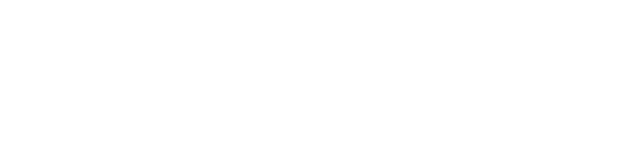
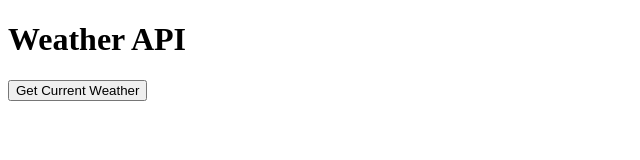
Before and after one commit to acciojob/weather-api-roneya, a website: page main.html in a window 1280 px wide. Shown: the whole page, without its empty margins (0-640 px from the left). Drawn offline with Linux system fonts and the light colour scheme.

Commit message:
created a submission

```diff
--- a/main.html
+++ b/main.html
@@ -7,7 +7,13 @@
 </head>
 
 <body>
-	<!-- the entire body must be written by student -->
+	<h1>Weather API</h1>
+
+	<button type="button" onclick="getCurrentWeather()">
+		Get Current Weather
+	</button>
+
+	<p id="weatherData"></p>
     <script type="text/javascript" src="./script.js">
 </script>
 
--- a/script.js
+++ b/script.js
@@ -1 +1,13 @@
 //your JS code here. If required.
+const getCurrentWeather = () => {
+			const url =
+				"https://api.openweathermap.org/data/2.5/weather?q=London,uk&appid=e467712b257e418838be97cc881a71de";
+
+			fetch(url)
+				.then((response) => response.json())
+				.then((data) => {
+					const weatherData = document.getElementById("weatherData");
+					weatherData.textContent = `Current weather in London: ${data.weather[0].main}`;
+				})
+				.catch((error) => console.error(error));
+		};
```
